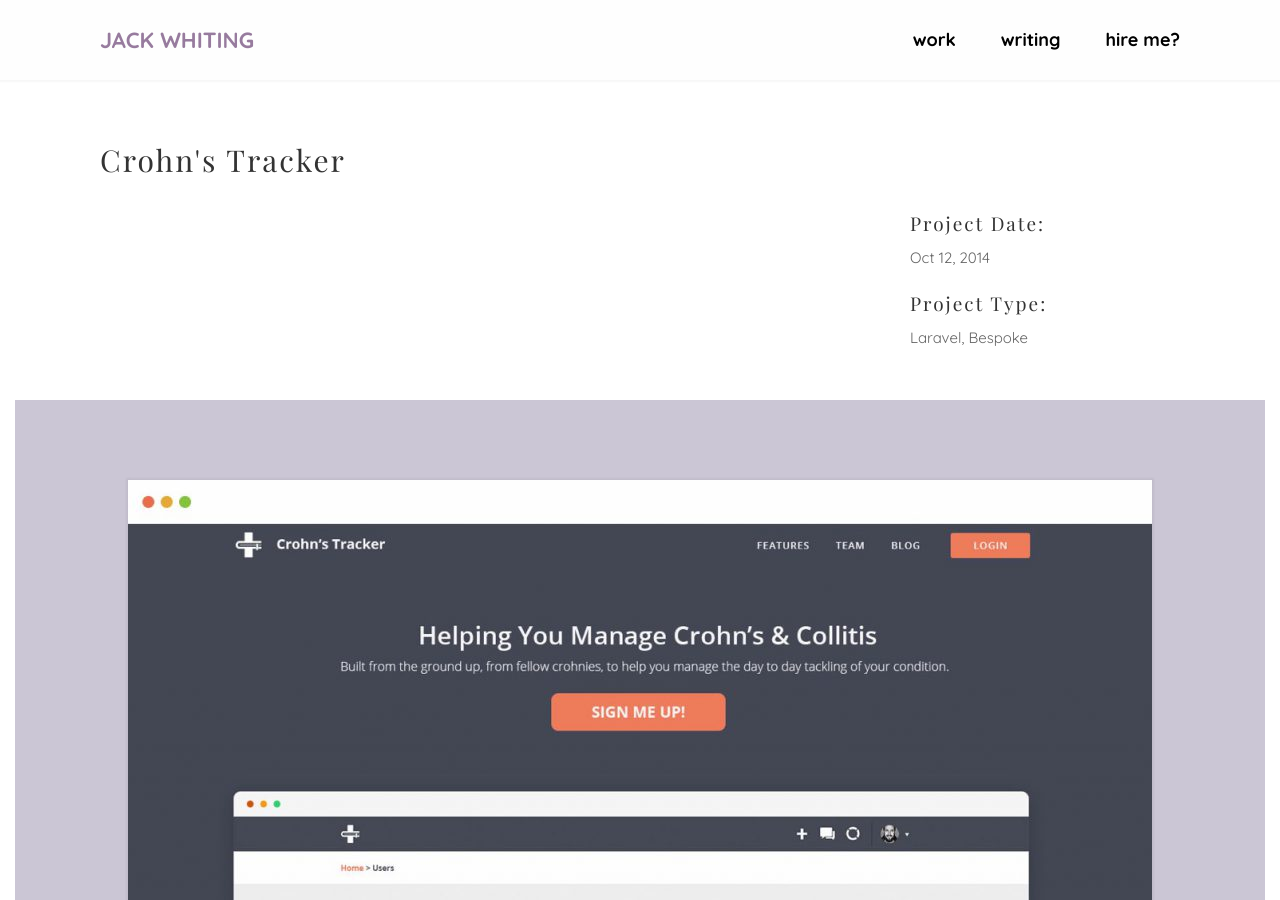
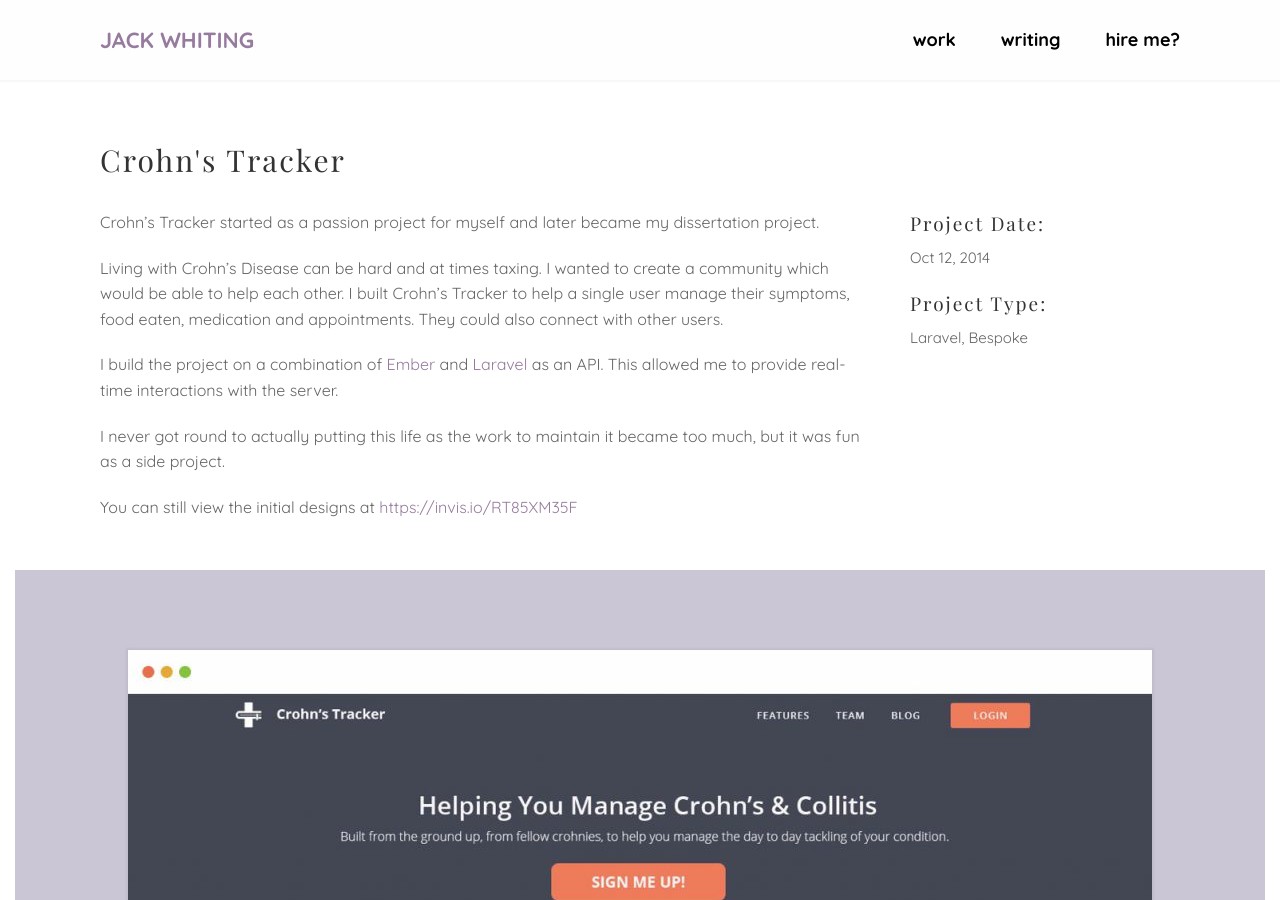
Before and after one commit to jackabox/old.jackwhiting.co.uk, a Jekyll site: the page built from _works/crohnstracker.md, in a window 1280 px wide and 900 px high. Built offline with Jekyll 4.4.1, drawn with Linux system fonts in a browser that asks for light colours.

Commit message:
Updated Crohnstracker

```diff
--- a/_works/crohnstracker.md
+++ b/_works/crohnstracker.md
@@ -9,3 +9,13 @@
 - Bespoke
 layout: works-single
 ---
+
+Crohn's Tracker started as a passion project for myself and later became my dissertation project.
+
+Living with Crohn's Disease can be hard and at times taxing. I wanted to create a community which would be able to help each other. I built Crohn's Tracker to help a single user manage their symptoms, food eaten, medication and appointments. They could also connect with other users.
+
+I build the project on a combination of [Ember](http://emberjs.com/) and [Laravel](https://laravel.com/) as an API. This allowed me to provide real-time interactions with the server.
+
+I never got round to actually putting this life as the work to maintain it became too much, but it was fun as a side project.
+
+You can still view the initial designs at [https://invis.io/RT85XM35F](https://invis.io/RT85XM35F)
```
